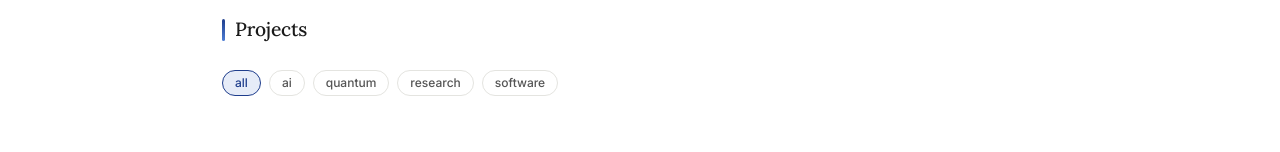
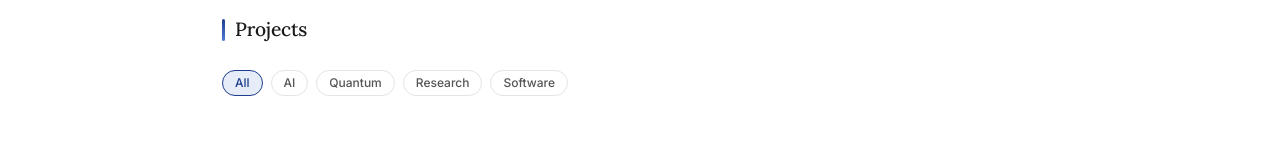
Before and after one commit to r-hasan-c/portfolion, a Next.js app: page /projects in a window 1280 px wide. Shown: the part 329-481 px from the top of the page. Built offline with nearby package versions, Linux system fonts and the light colour scheme.

Commit message:
Projects: fix filter buttons to use CAT_LABELS, capitalize Code/Demo

```diff
--- a/src/components/sections/Projects.tsx
+++ b/src/components/sections/Projects.tsx
@@ -53,7 +53,7 @@ function ProjectRow({ project, index }: { project: Project; index: number }) {
               className="no-hl flex items-center gap-1.5 text-[var(--fg-muted)] hover:text-[var(--accent)] transition-colors"
               style={{ textDecoration: "none" }}
             >
-              <GithubIcon className="w-3.5 h-3.5" /> code
+              <GithubIcon className="w-3.5 h-3.5" /> Code
             </a>
           )}
           {project.liveUrl && (
@@ -64,7 +64,7 @@ function ProjectRow({ project, index }: { project: Project; index: number }) {
               className="no-hl flex items-center gap-1.5 text-[var(--fg-muted)] hover:text-[var(--accent)] transition-colors"
               style={{ textDecoration: "none" }}
             >
-              <ExternalLink size={13} strokeWidth={1.5} /> demo
+              <ExternalLink size={13} strokeWidth={1.5} /> Demo
             </a>
           )}
         </div>
@@ -93,7 +93,7 @@ export default function Projects() {
                   : "border-[var(--border)] text-[var(--fg-muted)] hover:border-[var(--accent)] hover:text-[var(--accent)] hover:bg-[var(--accent-pale)]"
               }`}
             >
-              {c}
+              {CAT_LABELS[c]}
             </button>
           ))}
         </div>
```
